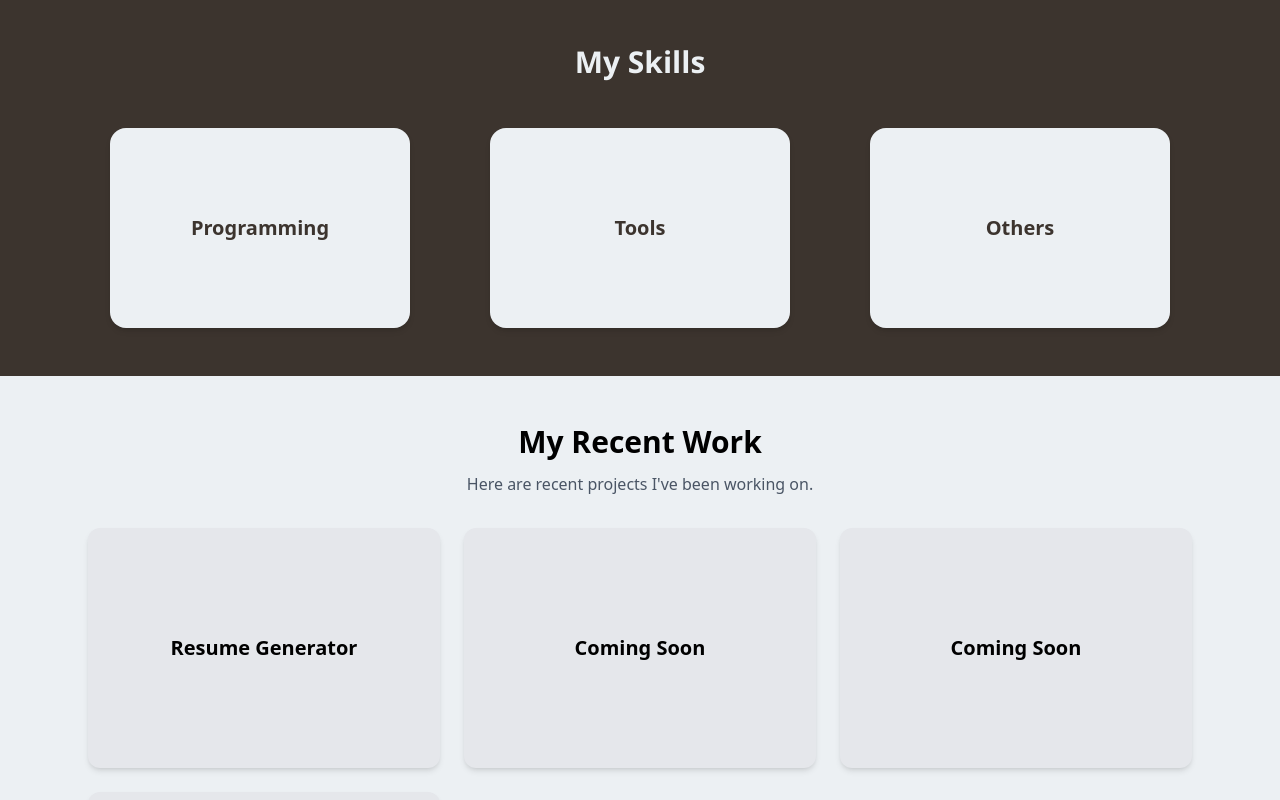
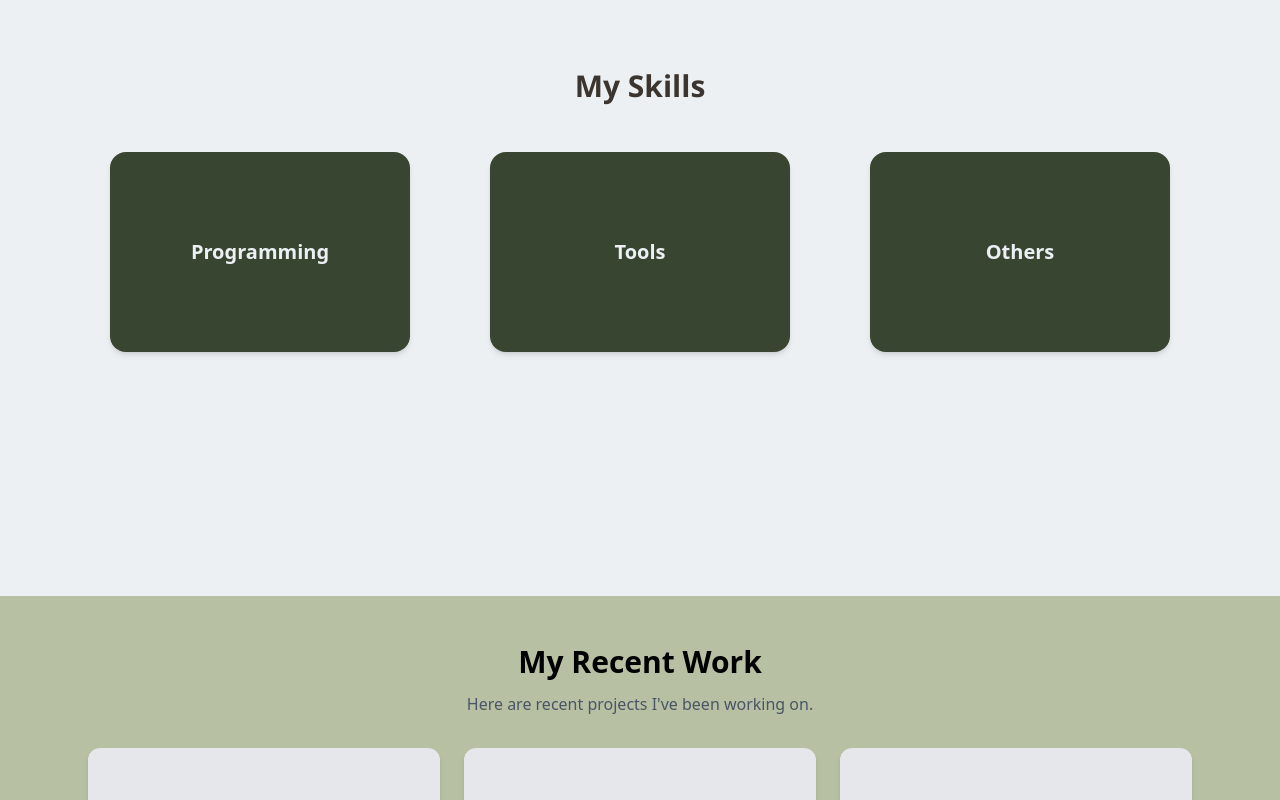
Before and after one commit to thechescau/personal-website, a React (Vite) app in the folder personal-website/: page / in a window 1280 px wide. Shown: the part 760-1560 px from the top of the page. Built offline with nearby package versions, Linux system fonts and the light colour scheme.

Commit message:
UI Update

```diff
--- a/personal-website/src/components/Hero.tsx
+++ b/personal-website/src/components/Hero.tsx
@@ -16,7 +16,7 @@ function Hero() {
 
                 {/* Center Image */}
                 <div className="relative z-10 w-full">
-                    <div className="absolute bottom-0 left-0 w-full h-30 bg-kombu-green z-0"></div>
+                    <div className="absolute bottom-0 left-0 w-full h-40 bg-kombu-green z-0"></div>
                     <img
                         src={chescaImg}
                         alt="Chesca"
--- a/personal-website/src/components/Projects.tsx
+++ b/personal-website/src/components/Projects.tsx
@@ -4,7 +4,7 @@ function Projects() {
     return (
         // Section wrapper
         <section
-            className="py-12 bg-dawn-pink"
+            className="py-12 bg-matcha-green"
             id="projects"
         >
             {/* Title container  */}
--- a/personal-website/src/components/Skills.tsx
+++ b/personal-website/src/components/Skills.tsx
@@ -9,11 +9,11 @@ function Skills() {
     return (
         // main skill container
         <section
-            className="bg-dune py-12 px-20 flex flex-col items-center justify-center"
+            className="bg-dawn-pink py-8 px-20 flex flex-col items-center justify-start min-h-[600px]"
             id="skills"
         >
             {/* Section title */}
-            <div className="flex justify-between gap-4">
+            <div className="flex justify-between gap-4 pt-10">
                 {selectedCategory && (
                     <button
                         onClick={() => setSelectedCategory(null)}
@@ -24,7 +24,7 @@ function Skills() {
                         <ChevronLeft size={28} />
                     </button>
                 )}
-                <h2 className="font-segoe text-3xl text-dawn-pink font-bold pb-6 mb-6">
+                <h2 className="font-segoe text-3xl text-dune font-bold pb-6 mb-6">
                     {selectedCategory ? selectedCategory.name : "My Skills"}
                 </h2>
             </div>
@@ -38,13 +38,13 @@ function Skills() {
                             {categories.map((category) => (
                                 <div
                                     key={category.name}
-                                    className="bg-dawn-pink rounded-2xl shadow-md p-6 flex flex-col
+                                    className="bg-kombu-green rounded-2xl shadow-md p-6 flex flex-col
                                                justify-center items-center cursor-pointer h-[200px]
                                                flex-1 min-w-[180px] max-w-[300px]
                                                hover:scale-105 transition-transform"
                                     onClick={() => setSelectedCategory(category)}
                                 >
-                                    <h3 className="text-xl font-semibold text-dune">
+                                    <h3 className="text-xl font-semibold text-dawn-pink">
                                         {category.name}
                                     </h3>
                                 </div>
--- a/personal-website/src/index.css
+++ b/personal-website/src/index.css
@@ -9,6 +9,7 @@
     --color-gray-blue: ##4b6382;
 
     --color-kombu-green: #384531;
+    --color-matcha-green: #B7C0A3;
 
     --font-segoe: 'Segoe UI', system-ui, sans-serif;
     --font-eurostile: 'Eurostile', sans-serif;
```
